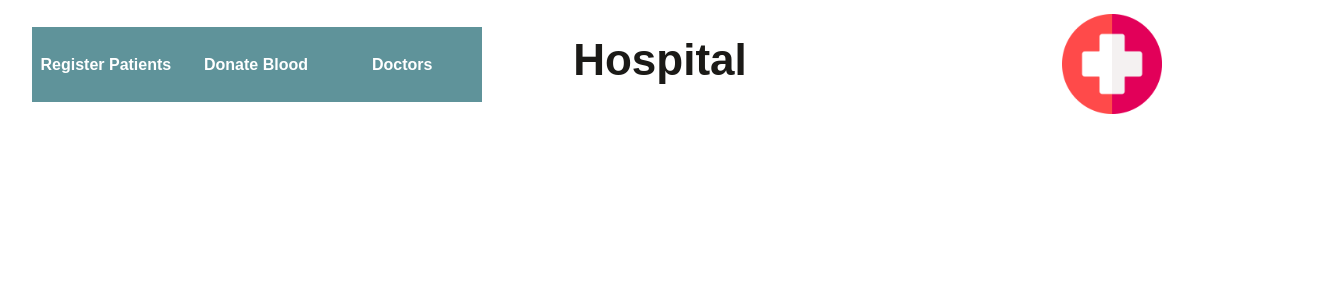
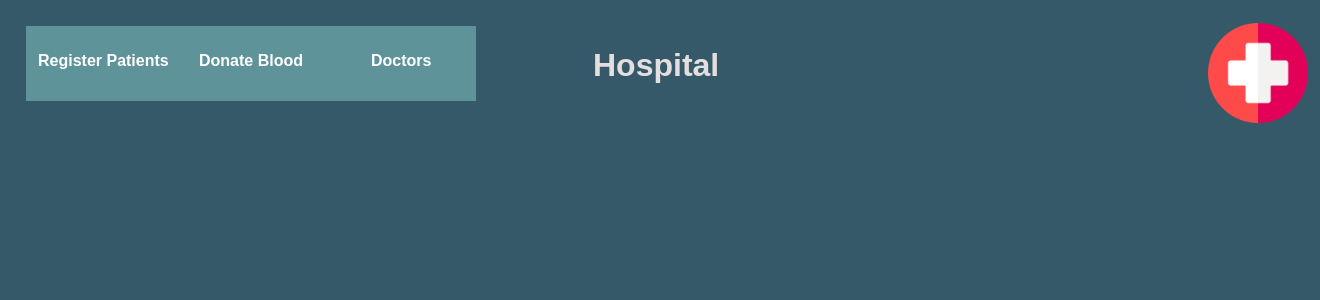
Before and after one commit to Ayush9951/Hospital-Management-Django, a Django app: page /hospital in a window 1320 px wide. Shown: the top 300 px of the page. Run offline with Django 3.2, Linux system fonts and the light colour scheme.

Commit message:
Add Register Patient Section

```diff
--- a/Hospital_App/static/css/hospital-logo.css
+++ b/Hospital_App/static/css/hospital-logo.css
@@ -1,8 +1,7 @@
 .hospital-logo{
     height:100px;
-    width: 100px;
-    float: right;
+    width:100px;
     position: relative;
-    top:-100px;
-    right:150px;
-}
+    top:-85px;
+    left:1200px;
+  }
--- a/Hospital_App/static/css/hospital/hospital-navbar.css
+++ b/Hospital_App/static/css/hospital/hospital-navbar.css
@@ -1,14 +1,7 @@
-.hospital-navigation-bar{
-    height:100px;
-    width:450px;
+.hospital-navbar{
     display: flex;
-    align-items: center;
-    justify-content: center;
-    position: relative;
-    top:-100px;
-    left:24px;
+    margin:18px;
 }
-
 a{
     display: inline-block;
     height:75px;
@@ -20,19 +13,18 @@ a{
 a:hover{
     background-color:#9dbeb9;
 }
-.patients-section{
+.register-patient-div{
     position: relative;
-    left: 8.5px;
-    top:8px;
-
+    top:5px;
+    left:12px;
 }
-.donate-blood-section{
+.donate-blood-div{
     position: relative;
-    left: 22px;
-    top:8px;
- }
- .doctor-section{
+    top:5px;
+    left:23px;
+}
+.doctors-div{
     position: relative;
-    left: 40px;
-    top:8px;
- }
+    top:5px;
+    left:45px;
+}
--- a/Hospital_App/static/css/hospital/hospital.css
+++ b/Hospital_App/static/css/hospital/hospital.css
@@ -1,9 +1,20 @@
 body{
   font-family: Arial, Helvetica, sans-serif;
 }
-.hospital-heading{
-  color:#1b1a17;
-  text-align: center;
-  font-size: 44px;
-  margin-top: 35px;
+.hospital-div{
+  display: flex;
+  height: 100px;
+
 }
+.hospital-navbar-div{
+  width: 485px;
+}
+.hospital-heading-div{
+  width: 400px;
+}
+.hospital-heading-div h1{
+  position: relative;
+  top:18px;
+  left:100px;
+  color:rgb(228, 222, 222);
+}
--- /dev/null
+++ b/Hospital_App/static/css/hospital/patients/patient-details.css
@@ -0,0 +1,17 @@
+.patient-details-table{
+    border-collapse: collapse;
+}
+.patient-details-table th {
+
+    height:50px;
+    width: 100px;
+    background-color: #5f939a;
+    color:white;
+}
+.patient-details-table td {
+    height:50px;
+    width: 100px;
+    text-align: center;
+    background-color:#e6e6e6;
+    color: #132c33;
+}
--- /dev/null
+++ b/Hospital_App/static/css/hospital/patients/patient-form.css
@@ -0,0 +1,23 @@
+.patient-form{
+    height:275px;
+    width:400px;
+    background-color: #e6e6e6;
+    position: relative;
+    left:40px;
+}
+.patient-form-table{
+    position: relative;
+    top:50px;
+    left:75px
+}
+#register-patient-button{
+    position: relative;
+    top:55px;
+    left:80px;
+    height:35px;
+    width: 205px;
+    background-color: #3c7da8;
+    color:white;
+    border: none;
+
+}
--- /dev/null
+++ b/Hospital_App/static/css/hospital/patients/patients.css
@@ -0,0 +1,13 @@
+.patients{
+    display: flex;
+    height:400px;
+    margin-top: -125px;
+}
+.patient-form-div{
+    margin-top:50px;
+}
+.patient-details-div{
+    position: relative;
+    left:125px;
+    top:50px;
+}
--- a/Hospital_App/templates/hospital/hospital-navbar.html
+++ b/Hospital_App/templates/hospital/hospital-navbar.html
@@ -1,11 +1,5 @@
-<nav class="hospital-navigation-bar">
-  <a href="">
-    <h4 class="patients-section">Register Patients</h4>
-  </a>
-  <a href="">
-    <h4 class="donate-blood-section">Donate Blood</h4>
-  </a>
-  <a href="">
-    <h4 class="doctor-section">Doctors</h4>
-  </a>
+<nav class="hospital-navbar">
+  <div><a href="{% url 'patients-url' %}"><h4 class="register-patient-div">Register Patients</h4></a></div>
+  <div><a href=""><h4 class="donate-blood-div">Donate Blood</h4></a></div>
+  <div><a href=""><h4 class="doctors-div">Doctors</h4></a></div>
 </nav>
--- a/Hospital_App/templates/hospital/hospital.html
+++ b/Hospital_App/templates/hospital/hospital.html
@@ -7,12 +7,22 @@
     <link rel="stylesheet" href="{% static 'css/hospital/hospital.css' %}">
     <link rel="stylesheet" href="{% static 'css/hospital-logo.css' %}">
     <link rel="stylesheet" href="{% static 'css/hospital/hospital-navbar.css' %}">
+    <link rel="stylesheet" href="{% static 'css/hospital/patients/patients.css' %}">
+    <link rel="stylesheet" href="{% static 'css/hospital/patients/patient-form.css' %}">
+    <link rel="stylesheet" href="{% static 'css/hospital/patients/patient-details.css' %}">
   </head>
-  <body>
-    <h1 class="hospital-heading">Hospital</h1>
-    <!-- Hospital logo -->
+  <body style="background-color: #355968;">
+    <div class="hospital-div">
+      <div class="hospital-navbar-div">{% include 'hospital/hospital-navbar.html' %} </div>
+      <div class="hospital-heading-div"><h1>Hospital</h1></div>
+
+    </div>
     <img class="hospital-logo" src="{% static 'images/hospital.png' %}" alt="Hospital Logo">
-    {% include 'hospital/hospital-navbar.html' %}
+    <!-- <img src="{% static 'images/patient.png' %}" alt="man Logo" height="300px" width="300px"> -->
+
+    {% block content %}
+
+    {% endblock content %}
 
   </body>
 </html>
--- a/Hospital_App/templates/index-navbar.html
+++ b/Hospital_App/templates/index-navbar.html
@@ -1,4 +1,4 @@
-<nav class="navigation-bar">
+<nav class="index-navigation-bar">
     <a href="">
         <h2 class="user-section">Users</h2>
     </a>
--- a/Hospital_App/urls.py
+++ b/Hospital_App/urls.py
@@ -1,6 +1,8 @@
 from django.urls import path
-from Hospital_App.views import home, hospital
+from Hospital_App.views import home, hospital, patients
 urlpatterns = [
     path('', home),
-    path('hospital', hospital, name = 'hospital-url')
+    path('hospital', hospital, name = 'hospital-url'),
+    path('hospital/patients/', patients, name = 'patients-url')
+
 ]
--- a/Hospital_App/views.py
+++ b/Hospital_App/views.py
@@ -5,3 +5,6 @@ def home(request):
 
 def hospital(request):
     return render(request, 'hospital/hospital.html')
+
+def patients(request):
+    return render(request, 'hospital/patients/patients.html')
```
Also changed, not shown: Hospital_App/static/css/index-navbar.css (+4 -4 lines), Hospital_App/static/css/index.css (+8 -2 lines), Hospital_App/templates/hospital/patients/patient-details.html (added, +11 -0 lines), Hospital_App/templates/hospital/patients/patient-form.html (added, +26 -0 lines), Hospital_App/templates/hospital/patients/patients.html (added, +9 -0 lines), Hospital_App/templates/index.html (+4 -6 lines), Hospital_App/static/images/patient.png (added).
